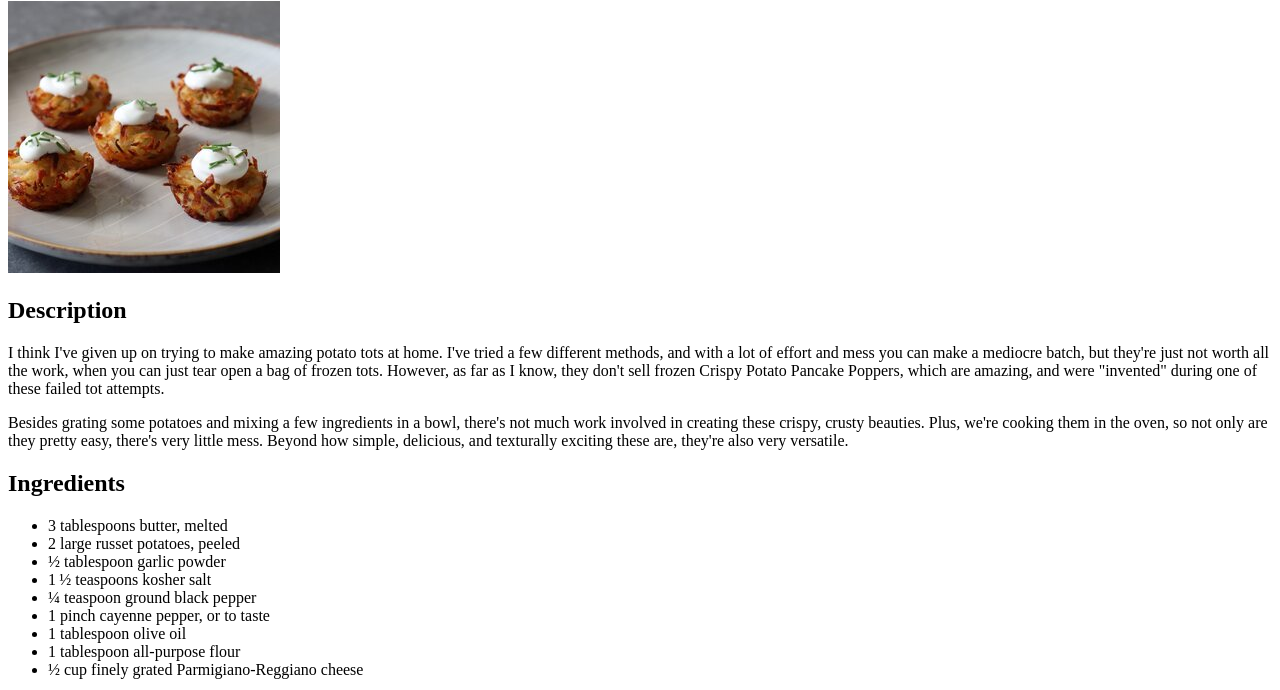
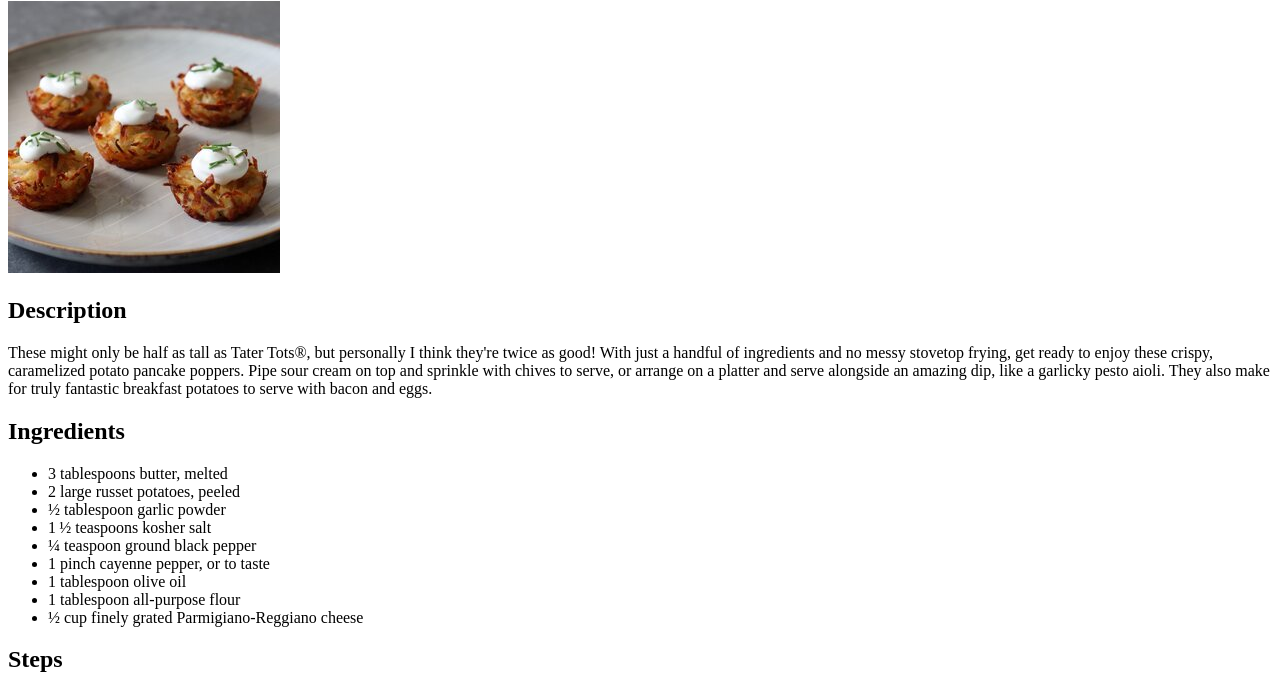
Before and after one commit to prajwalpoojary/odin-recipes, a plain HTML site: page recipes/pancake.html in a window 1280 px wide. Shown: the part 79-769 px from the top of the page. Drawn offline with Linux system fonts and the light colour scheme.

Commit message:
update description of pancake.html

```diff
--- a/recipes/pancake.html
+++ b/recipes/pancake.html
@@ -11,13 +11,10 @@
   <img src="../images/potate-pancake.jpeg" alt="5 pieces of crispy potato pancake poppers on a plate">
 
   <h2>Description</h2>
-  <p>I think I've given up on trying to make amazing potato tots at home. I've tried a few different methods, and with a lot
-  of effort and mess you can make a mediocre batch, but they're just not worth all the work, when you can just tear open a
-  bag of frozen tots. However, as far as I know, they don't sell frozen Crispy Potato Pancake Poppers, which are amazing,
-  and were "invented" during one of these failed tot attempts.</p>
-  <p>Besides grating some potatoes and mixing a few ingredients in a bowl, there's not much work involved in creating these
-  crispy, crusty beauties. Plus, we're cooking them in the oven, so not only are they pretty easy, there's very little
-  mess. Beyond how simple, delicious, and texturally exciting these are, they're also very versatile.</p>
+  <p>These might only be half as tall as Tater Tots®, but personally I think they're twice as good! With just a handful of
+  ingredients and no messy stovetop frying, get ready to enjoy these crispy, caramelized potato pancake poppers. Pipe sour
+  cream on top and sprinkle with chives to serve, or arrange on a platter and serve alongside an amazing dip, like a
+  garlicky pesto aioli. They also make for truly fantastic breakfast potatoes to serve with bacon and eggs.</p>
 
   <h2>Ingredients</h2>
   <ul>
```
